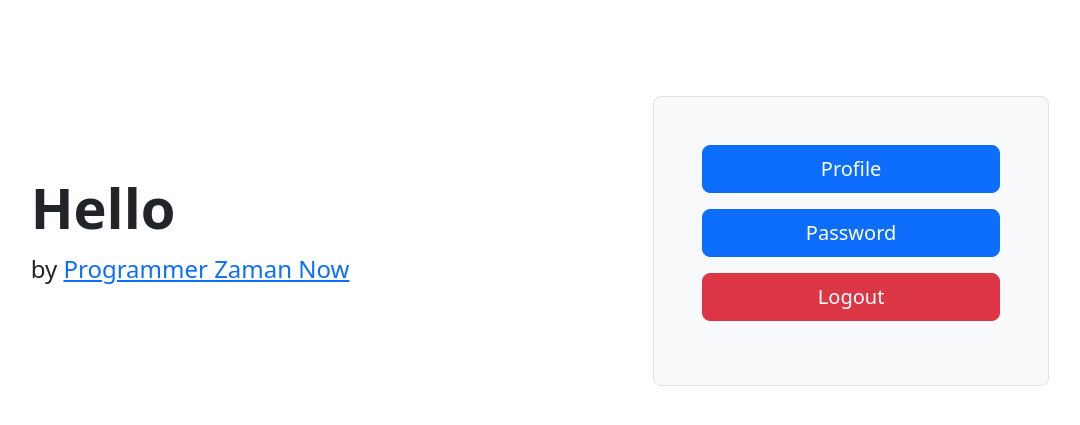
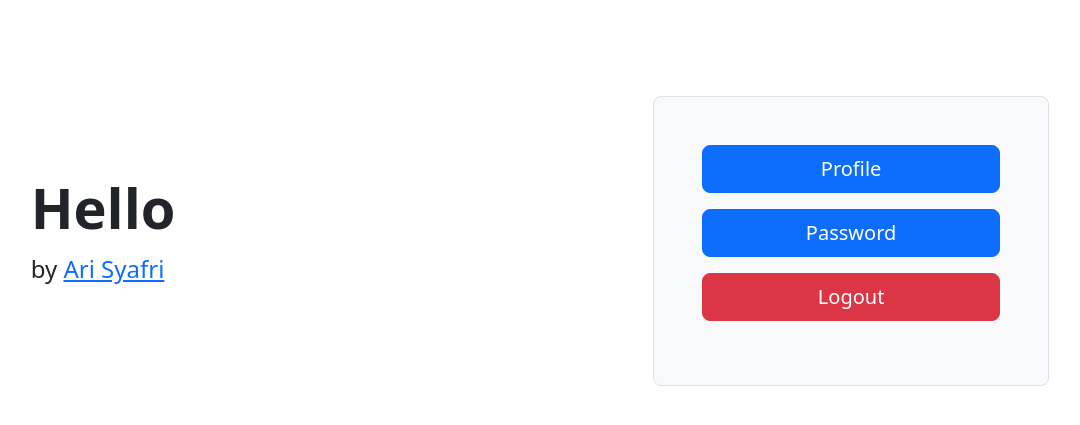
Before and after one commit to AriSyafri/inventoriAtk, a PHP site: template app/View/Home/dashboard.php in a window 1280 px wide. Shown: the top 425 px of the page, without its empty margins (100-1180 px from the left). Run offline with PHP 8.4, Linux system fonts and the light colour scheme; the template is opened without the code that fills it, so the values that code supplies are empty.

Commit message:
mengganti tampilan menjadi nama ari

```diff
--- a/app/View/Home/dashboard.php
+++ b/app/View/Home/dashboard.php
@@ -2,8 +2,7 @@
     <div class="row align-items-center g-lg-5 py-5">
         <div class="col-lg-7 text-center text-lg-start">
             <h1 class="display-4 fw-bold lh-1 mb-3">Hello <?= $model['user']['name'] ?? '' ?> </h1>
-            <p class="col-lg-10 fs-4">by <a target="_blank" href="https://www.programmerzamannow.com/">Programmer Zaman
-                Now</a></p>
+            <p class="col-lg-10 fs-4">by <a target="_blank" href="#">Ari Syafri</a></p>
         </div>
         <div class="col-md-10 mx-auto col-lg-5">
             <div class="p-4 p-md-5 border rounded-3 bg-light">
```
